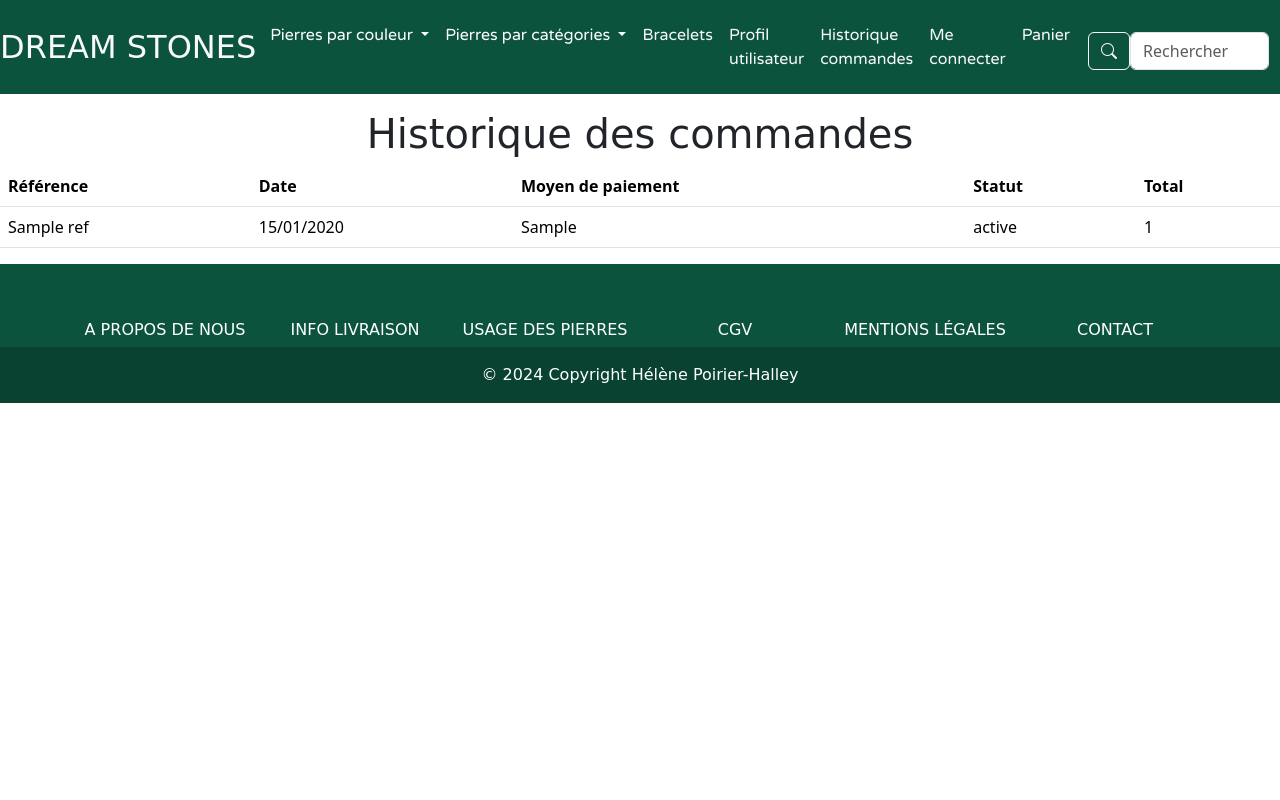
After one commit to LN27100/dream_stones_web, a Symfony app: template templates/orders/historyOrder.html.twig in a window 1280 px wide. The commit adds this page. Run offline with Twig, Linux system fonts and the light colour scheme; the template is opened without the code that fills it: most values are stand-ins (such as "Sample title", 1, 10 or a date in 2020); some libraries are stand-ins or nearby versions; some web fonts are replaced.

Commit message:
ajout page historique commande

```diff
--- a/config/routes.yaml
+++ b/config/routes.yaml
@@ -11,8 +11,10 @@ confirm_order:
     path: /confirm_order
     controller: App\Controller\ConfirmOrderController::confirmOrder
 
-
-
+# Route pour la page historique
+app_history:
+    path: /history
+    controller: App\Controller\HistoryController::index
 
 # Route pour la page de profil
 app_profil:
--- a/src/Entity/orders.php
+++ b/src/Entity/orders.php
@@ -8,7 +8,7 @@ use Doctrine\ORM\Mapping as ORM;
  * @ORM\Entity
  * @ORM\Table(name="orders")
  */
-class Order
+class Orders
 {
     /**
      * @ORM\Id
--- a/templates/includes/header.php
+++ b/templates/includes/header.php
@@ -52,7 +52,7 @@
 
 
                 <li class="nav-item">
-                    <a class="nav-link active text-light" href="/controllers/controller-historycom.php">Historique commandes</a>
+                    <a class="nav-link active text-light" href="{{ path('app_history') }}">Historique commandes</a>
                 </li>
 
 
--- /dev/null
+++ b/templates/orders/historyOrder.html.twig
@@ -0,0 +1,48 @@
+<!DOCTYPE html>
+<html lang="fr">
+<head>
+    <meta charset="UTF-8">
+    <meta name="viewport" content="width=device-width, initial-scale=1.0">
+    <title>Historique des commandes - Dream Stones</title>
+    <link rel="stylesheet" href="https://cdnjs.cloudflare.com/ajax/libs/font-awesome/6.5.1/css/all.min.css" integrity="sha512-DTOQO9RWCH3ppGqcWaEA1BIZOC6xxalwEsw9c2QQeAIftl+Vegovlnee1c9QX4TctnWMn13TZye+giMm8e2LwA==" crossorigin="anonymous" referrerpolicy="no-referrer" />
+    <link rel="stylesheet" href="https://cdn.jsdelivr.net/npm/bootstrap-icons@1.11.3/font/bootstrap-icons.min.css">
+    <link href="https://cdn.jsdelivr.net/npm/bootstrap@5.3.2/dist/css/bootstrap.min.css" rel="stylesheet">
+    <link href="{{ asset('assets/styles/app.css') }}" rel="stylesheet">
+</head>
+<body>
+    <header>
+        {% include 'includes/header.php' %}
+    </header>
+
+    <h1>Historique des commandes</h1>
+
+    <table class="table">
+        <thead>
+            <tr>
+                <th>Référence</th>
+                <th>Date</th>
+                <th>Moyen de paiement</th>
+                <th>Statut</th>
+                <th>Total</th>
+            </tr>
+        </thead>
+        <tbody>
+            {% for order in orders %}
+                <tr>
+                    <td>{{ order.ref }}</td>
+                    <td>{{ order.date|date('d/m/Y') }}</td>
+                    <td>{{ order.paymentMode }}</td>
+                    <td>{{ order.status }}</td>
+                    <td>{{ order.totalPrice }}</td>
+                </tr>
+            {% endfor %}
+        </tbody>
+    </table>
+
+    <footer>
+        {% include 'includes/footer.php' %}
+    </footer>
+
+    <script src="{{ asset('assets/js/script.js') }}"></script>
+</body>
+</html>
--- a/templates/orders/successOrder.html.twig
+++ b/templates/orders/successOrder.html.twig
@@ -67,5 +67,4 @@
     </script>
 
 </body>
-
 </html>
```
Also changed, not shown: src/Controller/HistoryController.php (added, +25 -0 lines), public/assets/images/bismuth.jpg (added), 2 other files.
